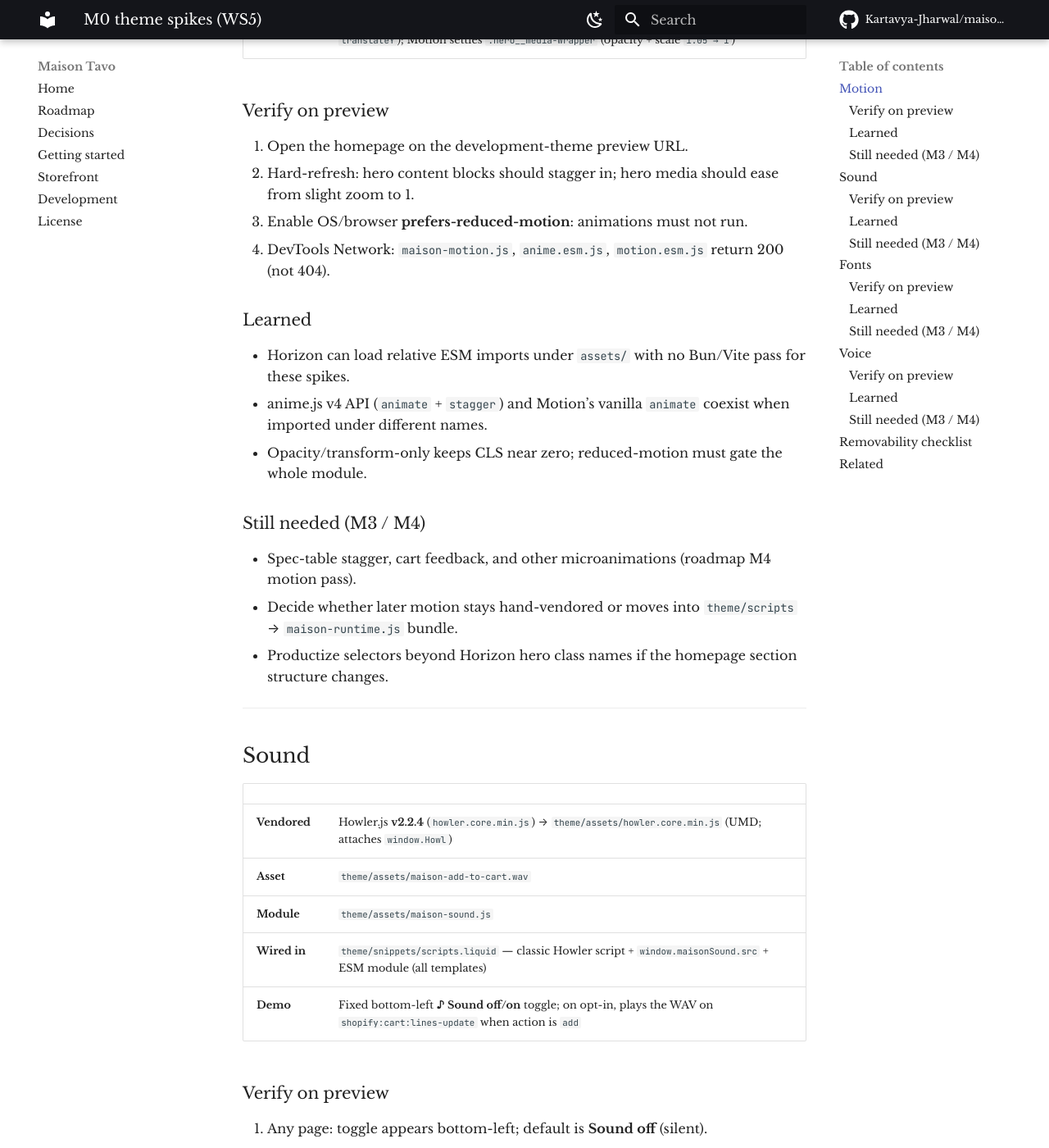
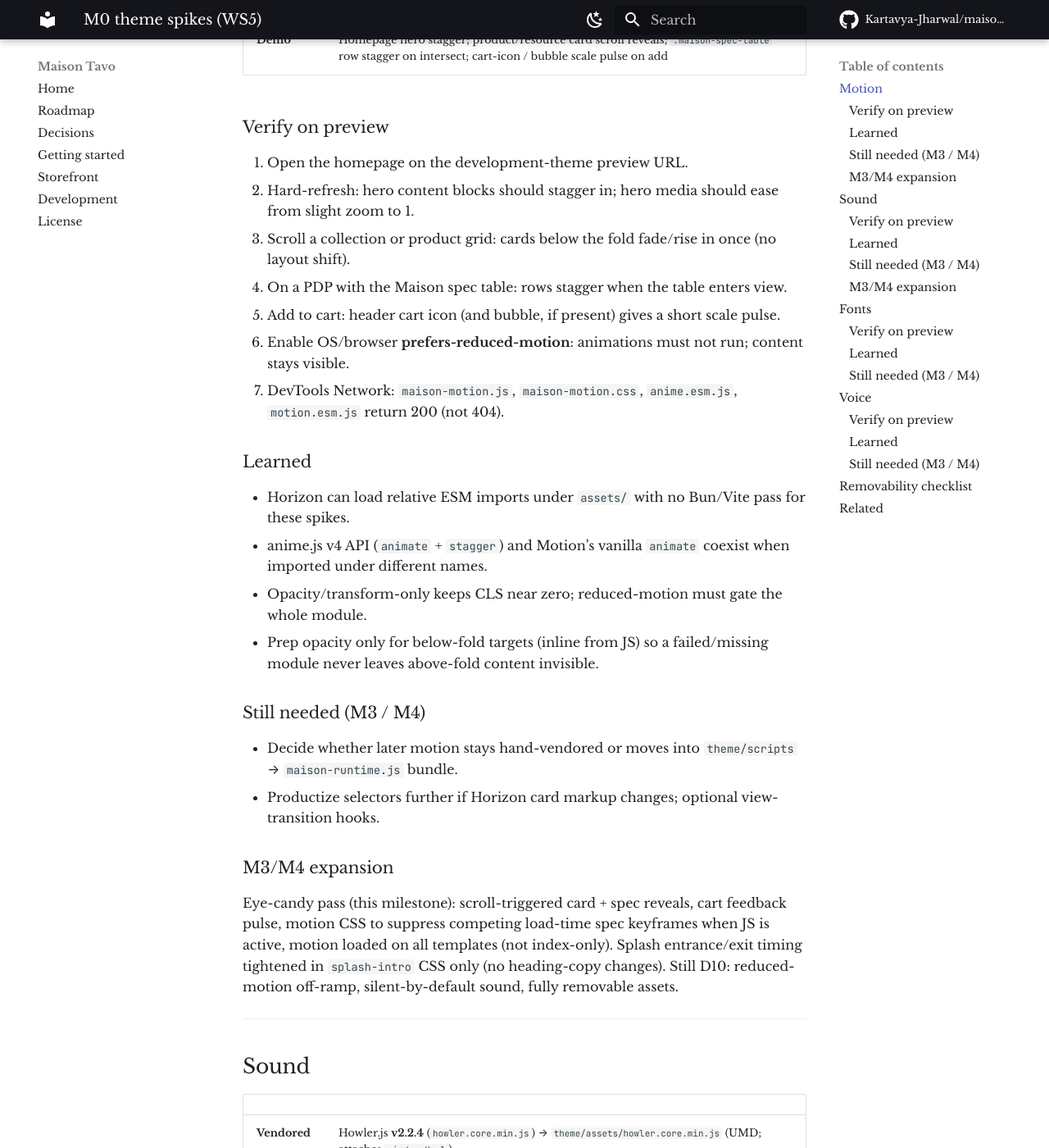
Before and after one commit to Kartavya-Jharwal/maison-tavo, an MkDocs documentation site: the page built from docs/spikes-m0.md, in a window 1280 px wide and 1400 px high, scrolled down 715 px. Shown: the whole window at 82% size. Built offline with MkDocs 1.6.1 and Material for MkDocs 9.7.7, drawn with Linux system fonts in a browser that asks for light colours; comment, search, counter and statistics services are not loaded; some of the changed text lies outside the part shown.

Commit message:
Expand motion/sound eye-candy pass: scroll reveals, cart pulse, clearer opt-in toggle.
D10-safe opacity/transform-only animations across hero, cards, and specs; splash timing polish without copy changes.

```diff
--- a/docs/spikes-m0.md
+++ b/docs/spikes-m0.md
@@ -17,28 +17,35 @@
 | | |
 | --- | --- |
 | **Vendored** | anime.js **v4.1.4** → `theme/assets/anime.esm.js`; Motion (motion.dev vanilla) **v12.43.0** → `theme/assets/motion.esm.js` (flat under `assets/` — Shopify rejects asset subfolders) |
-| **Module** | `theme/assets/maison-motion.js` (ESM: imports both vendors) |
-| **Wired in** | `theme/snippets/scripts.liquid` — loads only when `template.name == 'index'` |
-| **Demo** | Homepage hero: anime.js staggers `.hero__content-wrapper` children (opacity + `translateY`); Motion settles `.hero__media-wrapper` (opacity + scale `1.05 → 1`) |
+| **Module** | `theme/assets/maison-motion.js` (ESM: imports both vendors) + `theme/assets/maison-motion.css` |
+| **Wired in** | `theme/snippets/scripts.liquid` — all storefront templates (hero + cards + specs + cart) |
+| **Demo** | Homepage hero stagger; product/resource card scroll reveals; `.maison-spec-table` row stagger on intersect; cart-icon / bubble scale pulse on add |
 
 ### Verify on preview
 
 1. Open the homepage on the development-theme preview URL.
 2. Hard-refresh: hero content blocks should stagger in; hero media should ease from slight zoom to 1.
-3. Enable OS/browser **prefers-reduced-motion**: animations must not run.
-4. DevTools Network: `maison-motion.js`, `anime.esm.js`, `motion.esm.js` return 200 (not 404).
+3. Scroll a collection or product grid: cards below the fold fade/rise in once (no layout shift).
+4. On a PDP with the Maison spec table: rows stagger when the table enters view.
+5. Add to cart: header cart icon (and bubble, if present) gives a short scale pulse.
+6. Enable OS/browser **prefers-reduced-motion**: animations must not run; content stays visible.
+7. DevTools Network: `maison-motion.js`, `maison-motion.css`, `anime.esm.js`, `motion.esm.js` return 200 (not 404).
 
 ### Learned
 
 - Horizon can load relative ESM imports under `assets/` with no Bun/Vite pass for these spikes.
 - anime.js v4 API (`animate` + `stagger`) and Motion’s vanilla `animate` coexist when imported under different names.
 - Opacity/transform-only keeps CLS near zero; reduced-motion must gate the whole module.
+- Prep opacity only for below-fold targets (inline from JS) so a failed/missing module never leaves above-fold content invisible.
 
 ### Still needed (M3 / M4)
 
-- Spec-table stagger, cart feedback, and other microanimations (roadmap M4 motion pass).
 - Decide whether later motion stays hand-vendored or moves into `theme/scripts` → `maison-runtime.js` bundle.
-- Productize selectors beyond Horizon hero class names if the homepage section structure changes.
+- Productize selectors further if Horizon card markup changes; optional view-transition hooks.
+
+### M3/M4 expansion
+
+Eye-candy pass (this milestone): scroll-triggered card + spec reveals, cart feedback pulse, motion CSS to suppress competing load-time spec keyframes when JS is active, motion loaded on all templates (not index-only). Splash entrance/exit timing tightened in `splash-intro` CSS only (no heading-copy changes). Still D10: reduced-motion off-ramp, silent-by-default sound, fully removable assets.
 
 ---
 
@@ -48,16 +55,16 @@
 | --- | --- |
 | **Vendored** | Howler.js **v2.2.4** (`howler.core.min.js`) → `theme/assets/howler.core.min.js` (UMD; attaches `window.Howl`) |
 | **Asset** | `theme/assets/maison-add-to-cart.wav` |
-| **Module** | `theme/assets/maison-sound.js` |
+| **Module** | `theme/assets/maison-sound.js` + `theme/assets/maison-sound.css` |
 | **Wired in** | `theme/snippets/scripts.liquid` — classic Howler script + `window.maisonSound.src` + ESM module (all templates) |
-| **Demo** | Fixed bottom-left **♪ Sound off/on** toggle; on opt-in, plays the WAV on `shopify:cart:lines-update` when action is `add` |
+| **Demo** | Fixed bottom-left **Sound off/on** toggle (status dot, aria-label, 44px min hit area); on opt-in, plays the WAV on `shopify:cart:lines-update` when action is `add` |
 
 ### Verify on preview
 
-1. Any page: toggle appears bottom-left; default is **Sound off** (silent).
+1. Any page: toggle appears bottom-left; default is **Sound off** (silent); label/title state the off-by-default policy.
 2. Click toggle → short click plays (unlocks AudioContext); label flips to **Sound on**; preference in `localStorage` key `maison:sound-enabled`.
 3. With sound on, add a product to cart → click should play once. Remove/update should stay quiet.
-4. Network: `howler.core.min.js`, `maison-sound.js`, `maison-add-to-cart.wav` all 200.
+4. Network: `howler.core.min.js`, `maison-sound.js`, `maison-sound.css`, `maison-add-to-cart.wav` all 200.
 
 ### Learned
 
@@ -69,7 +76,11 @@
 
 - Broader soundscape (checkout affordances, Kansa cues) still silent-by-default (D10).
 - Replace placeholder WAV with designed Maison cue; volume/mix polish.
-- Toggle UI should leave the spike floating pill for a theme-settings / a11y-friendly control.
+- Optional: theme-settings slot for the control instead of the fixed corner toggle.
+
+### M3/M4 expansion
+
+Toggle UX clarified (aria-label / title / on-state dot via `maison-sound.css`). Soft feedback remains limited to opt-in confirmation + add-to-cart — no ambient bed.
 
 ---
 
@@ -136,8 +147,8 @@
 
 | Spike | Delete |
 | --- | --- |
-| Motion | `maison-motion.js`, `anime.esm.js`, `motion.esm.js`, index script block in `scripts.liquid` |
-| Sound | `maison-sound.js`, `howler.core.min.js`, `maison-add-to-cart.wav`, Howler/`maisonSound`/module block in `scripts.liquid` |
+| Motion | `maison-motion.js`, `maison-motion.css`, `anime.esm.js`, `motion.esm.js`, motion tags in `scripts.liquid` |
+| Sound | `maison-sound.js`, `maison-sound.css`, `howler.core.min.js`, `maison-add-to-cart.wav`, Howler/`maisonSound`/module block in `scripts.liquid` |
 | Fonts | Fraunces block in `fonts.liquid` + both `fraunces-*.woff2` |
 | Voice | `sections/maison-voice-spike.liquid` + `maison_voice_spike` entry in `password.json` |
 
```
Also changed, not shown: theme/assets/maison-motion.css (added, +28 -0 lines), theme/assets/maison-motion.js (+178 -23 lines), theme/assets/maison-sound.css (added, +62 -0 lines), theme/assets/maison-sound.js (+34 -35 lines), theme/snippets/scripts.liquid (+11 -11 lines), theme/snippets/splash-intro.liquid (+37 -5 lines).
